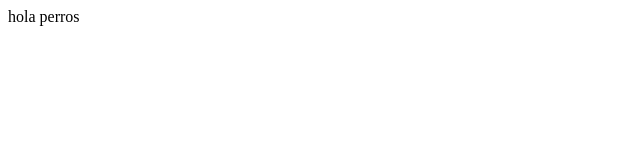
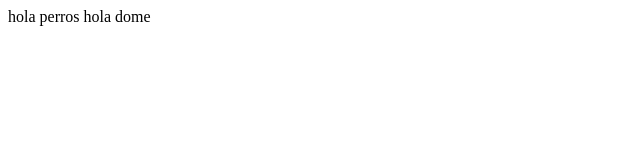
Before and after one commit to Uriel194/pruebax, a plain HTML site: page index.html in a window 1280 px wide. Shown: the full height of the page, 0-640 px from the left. Drawn offline with Linux system fonts and the light colour scheme.

Commit message:
05-02-2020:02:33pm

```diff
--- a/index.html
+++ b/index.html
@@ -7,6 +7,6 @@
     <title>X</title>
 </head>
 <body>
-    hola perros
+    hola perros hola dome
 </body>
 </html>
```
